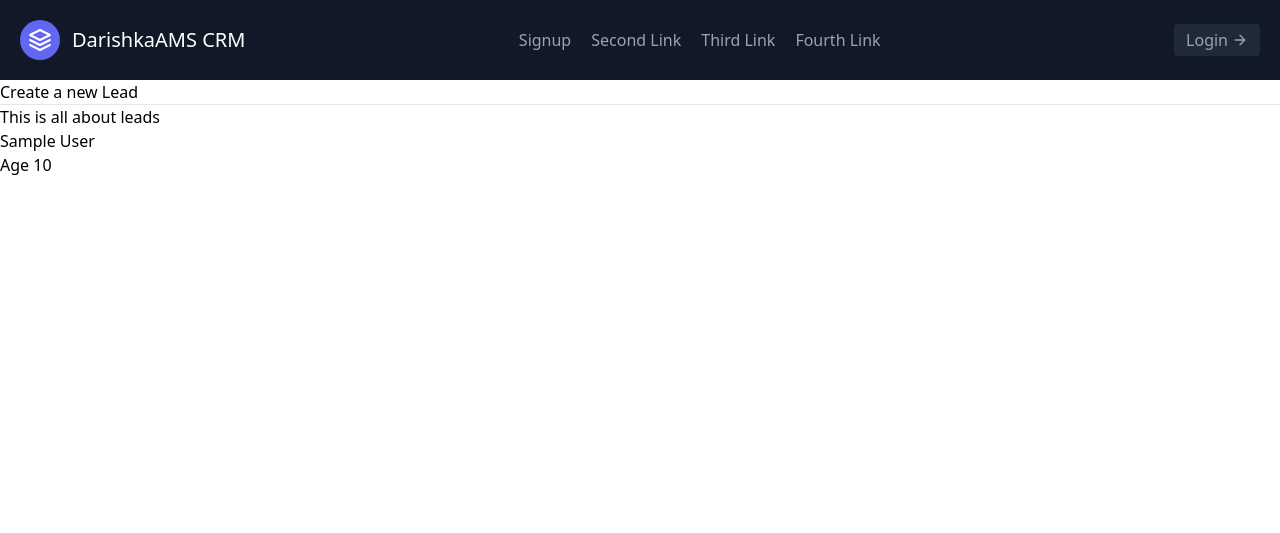
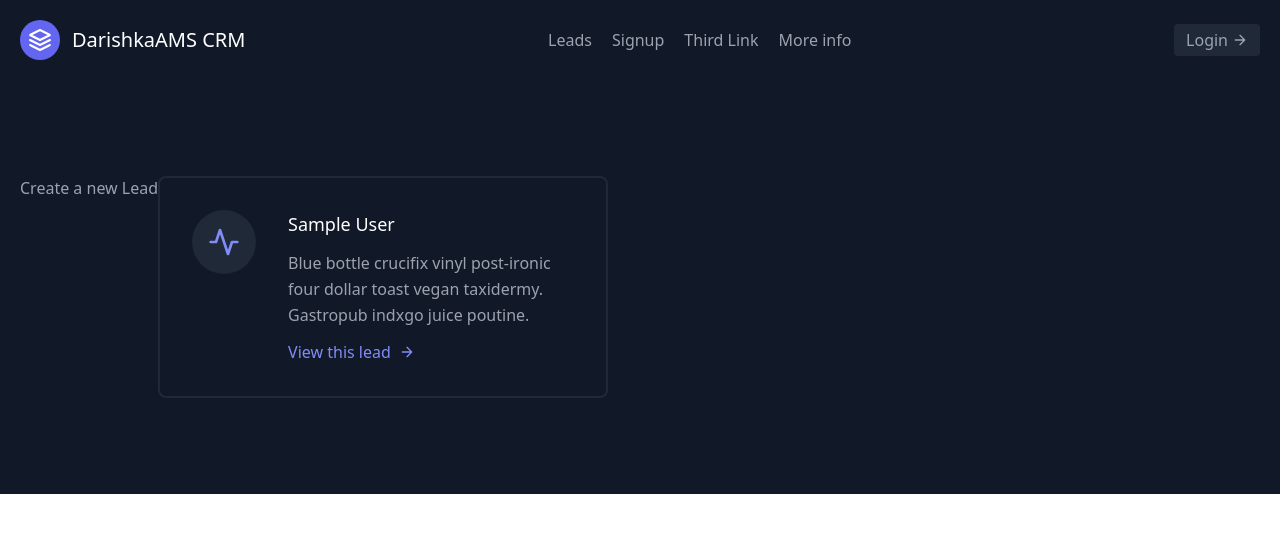
Before and after one commit to DarishkaAMS/Django_Projects-Build_CRM, a Django app: page /leads/ in a window 1280 px wide. Shown: the top 533 px of the page. Run offline with Django 3.2, Linux system fonts and the light colour scheme; tables that the repository leaves empty hold one stand-in row (values such as "Sample post").

Commit message:
Add tailwind styling @ lead_list.html

```diff
--- a/leads/templates/lead_list.html
+++ b/leads/templates/lead_list.html
@@ -1,12 +1,38 @@
 {% extends 'base.html' %}
 
 {% block content %}
-    <a href="{% url 'leads:lead-create' %}"> Create a new Lead </a>
-    <hr/>
-    <h1>This is all about leads</h1>
-    {% for lead in leads %}
-        <div class="lead">
-            <a href="{% url 'leads:lead-detail' lead.pk %}"> {{ lead.first_name}} {{ lead.last_name }} </a> <br> Age {{ lead.age }}
-        </div>
-    {% endfor %}
+<section class="text-gray-400 bg-gray-900 body-font">
+  <div class="container px-5 py-24 mx-auto flex flex-wrap">
+      <a href="{% url 'leads:lead-create' %}"> Create a new Lead </a>
+        <hr/>
+      <div class="flex flex-wrap -m-4">
+        {% for lead in leads %}
+          <div class="p-4 lg:w-1/2 md:w-full">
+            <div class="flex border-2 rounded-lg border-gray-800 p-8 sm:flex-row flex-col">
+              <div class="w-16 h-16 sm:mr-8 sm:mb-0 mb-4 inline-flex items-center justify-center rounded-full bg-gray-800 text-indigo-400 flex-shrink-0">
+                <svg fill="none" stroke="currentColor" stroke-linecap="round" stroke-linejoin="round" stroke-width="2" class="w-8 h-8" viewBox="0 0 24 24">
+                  <path d="M22 12h-4l-3 9L9 3l-3 9H2"></path>
+                </svg>
+              </div>
+              <div class="flex-grow">
+                <h2 class="text-white text-lg title-font font-medium mb-3">
+                    {{ lead.first_name }} {{ lead.last_name }}
+                </h2>
+                <p class="leading-relaxed text-base">
+                    Blue bottle crucifix vinyl post-ironic four dollar toast vegan taxidermy. Gastropub indxgo juice poutine.
+                </p>
+                <a href="{% url 'leads:lead-detail' lead.pk %}" class="mt-3 text-indigo-400 inline-flex items-center">
+                    View this lead
+                  <svg fill="none" stroke="currentColor" stroke-linecap="round" stroke-linejoin="round" stroke-width="2" class="w-4 h-4 ml-2" viewBox="0 0 24 24">
+                    <path d="M5 12h14M12 5l7 7-7 7"></path>
+                  </svg>
+                </a>
+              </div>
+            </div>
+          </div>
+        {% endfor %}
+    </div>
+  </div>
+</section>
+
 {% endblock content %}
--- a/templates/navbar.html
+++ b/templates/navbar.html
@@ -7,10 +7,11 @@
       <span class="ml-3 text-xl"> DarishkaAMS CRM </span>
     </a>
     <nav class="md:ml-auto md:mr-auto flex flex-wrap items-center text-base justify-center">
-      <a class="mr-5 hover:text-white">Signup</a>
-      <a class="mr-5 hover:text-white">Second Link</a>
+      <a href="{% url 'leads:lead-list' %}" class="mr-5 hover:text-white">Leads</a>
+        <a class="mr-5 hover:text-white">Signup</a>
+
       <a class="mr-5 hover:text-white">Third Link</a>
-      <a class="mr-5 hover:text-white">Fourth Link</a>
+      <a class="mr-5 hover:text-white"> More info </a>
     </nav>
     <a href="#" class="inline-flex items-center bg-gray-800 border-0 py-1 px-3 focus:outline-none hover:bg-gray-700 rounded text-base mt-4 md:mt-0">
         Login
```
